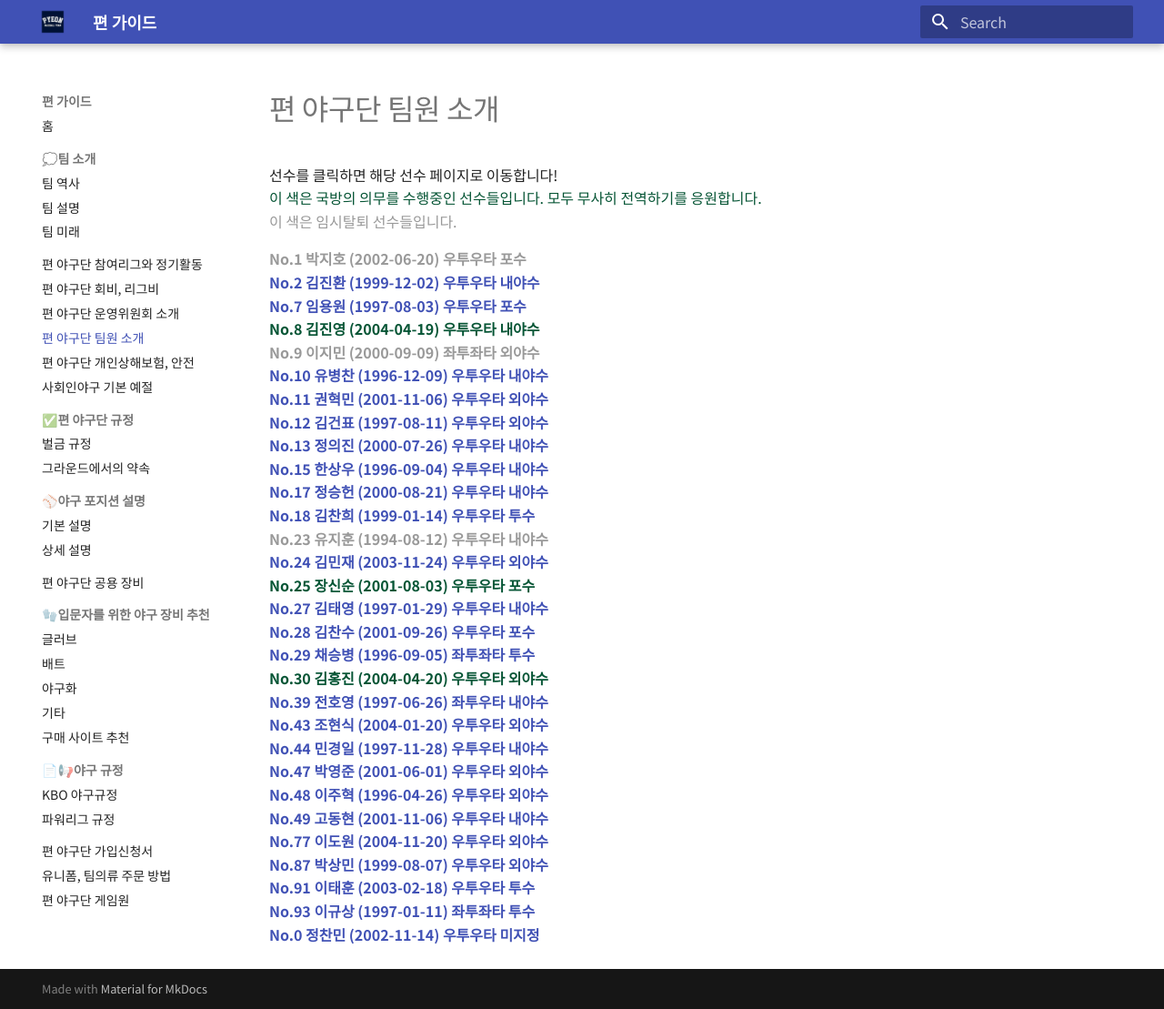
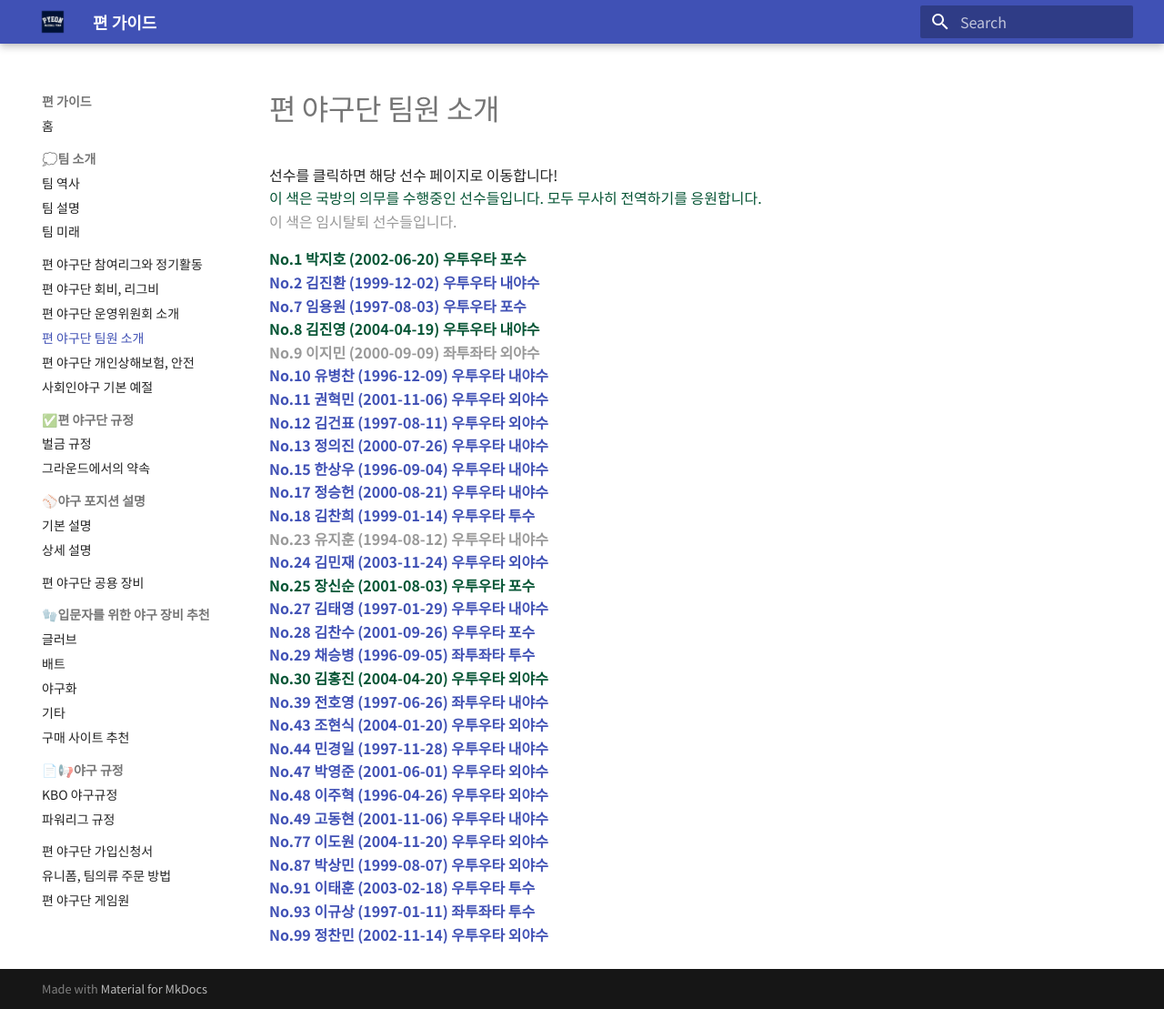
Before and after one commit to BlueChance/pyeon_guide, an MkDocs documentation site: the page built from docs/team_introducing/team_introducing_members.md, in a window 1280 px wide and 1109 px high. Shown: the whole window at 91% size. Built offline with MkDocs 1.6.1 and Material for MkDocs 9.7.7, drawn with Linux system fonts in a browser that asks for light colours.

Commit message:
jiho military

```diff
--- a/docs/team_introducing/team_introducing_members.md
+++ b/docs/team_introducing/team_introducing_members.md
@@ -4,7 +4,7 @@
 
 
 
-<strong><a href="http://www.gameone.kr/locker/?group_code=FAKOOKPDN2O000000N34JO" style="color:#999999;">No.1 박지호 (2002-06-20) 우투우타 포수</a></strong><br>
+<strong><a href="http://www.gameone.kr/locker/?group_code=FAKOOKPDN2O000000N34JO" style="color:#065535;">No.1 박지호 (2002-06-20) 우투우타 포수</a></strong><br>
 <strong><a href="http://www.gameone.kr/locker/?group_code=L74FRLGQUPO000000X3C12">No.2 김진환 (1999-12-02) 우투우타 내야수</a></strong><br>
 <strong><a href="http://www.gameone.kr/locker/?group_code=2AN9V5PS7BDG000000VSKP3">No.7 임용원 (1997-08-03) 우투우타 포수</a></strong><br>
 <strong><a href="http://www.gameone.kr/locker/?group_code=UPQ70LSBNM40000009EIUR" style="color:#065535;">No.8 김진영 (2004-04-19) 우투우타 내야수</a></strong><br>
@@ -33,4 +33,4 @@
 <strong><a href="http://www.gameone.kr/locker/?group_code=2822GT64MOCG0000005YS2R">No.87 박상민 (1999-08-07) 우투우타 외야수</a></strong><br>
 <strong><a href="http://www.gameone.kr/locker/?group_code=2FS59F7ILN80000000TNW0C">No.91 이태훈 (2003-02-18) 우투우타 투수</a></strong><br>
 <strong><a href="http://www.gameone.kr/locker/?group_code=IJP61F4F07G000000RUYN7">No.93 이규상 (1997-01-11) 좌투좌타 투수</a></strong><br>
-<strong><a href="http://www.gameone.kr/locker/?group_code=NOSVBVR9DFO000000M1DRP">No.0 정찬민 (2002-11-14) 우투우타 미지정</a></strong><br>
+<strong><a href="http://www.gameone.kr/locker/?group_code=NOSVBVR9DFO000000M1DRP">No.99 정찬민 (2002-11-14) 우투우타 외야수</a></strong><br>
```
